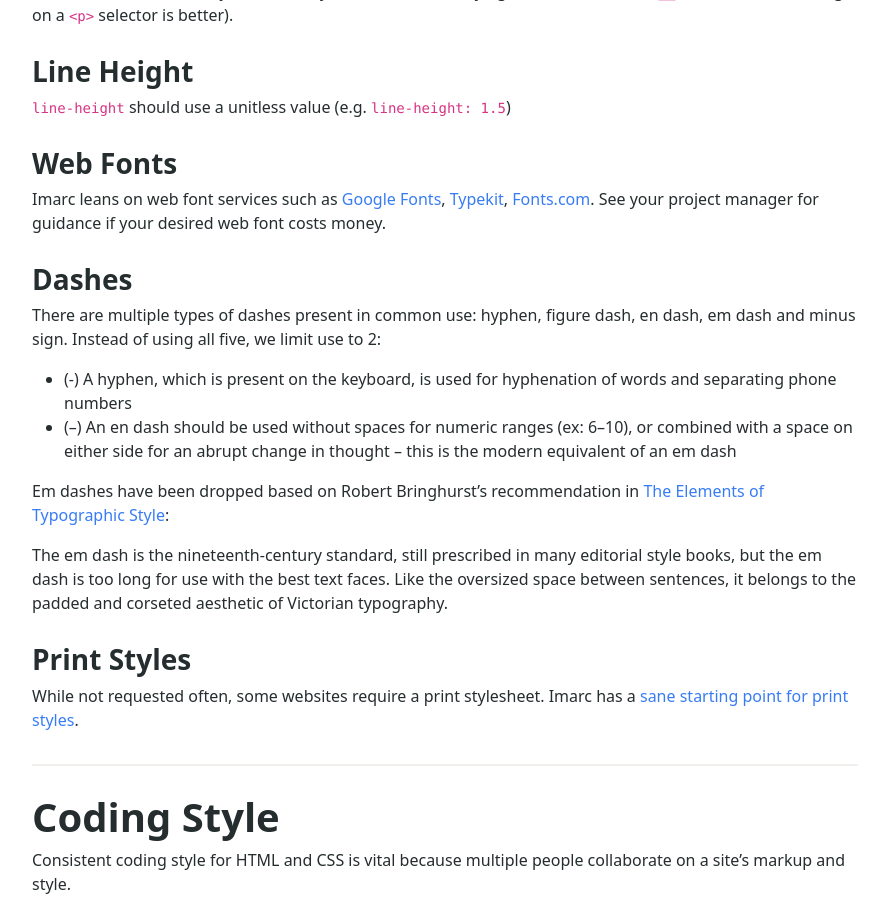
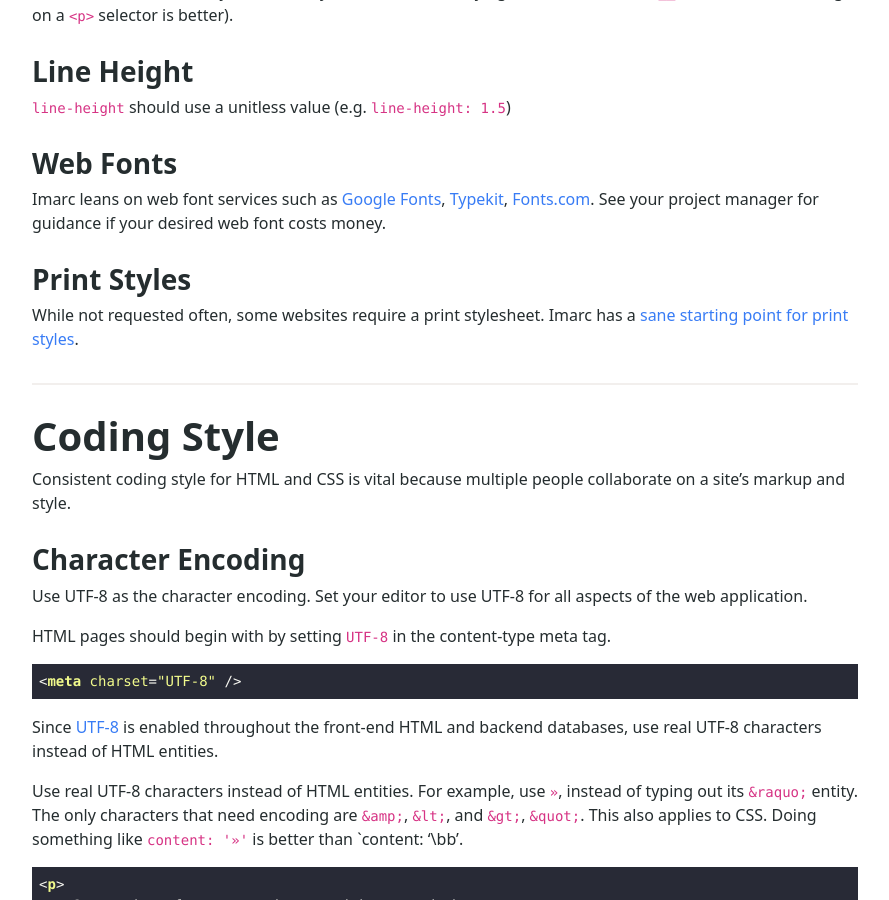
Before and after one commit to imarc/handbook, a Jekyll site: the page built from frontend.markdown, in a window 1280 px wide and 900 px high, scrolled down 3523 px. Shown: the whole window, without its empty margins (8-897 px from the left). Built offline with Jekyll 4.4.1, drawn with Linux system fonts in a browser that asks for light colours; nearby versions of some CDN libraries.

Commit message:
Remove typographic dashes content

```diff
--- a/frontend.markdown
+++ b/frontend.markdown
@@ -114,22 +114,6 @@ Try not to set `font-size` on selectors that should be rendered at the project
 ### Web Fonts
 
 Imarc leans on web font services such as [Google Fonts](https://fonts.google.com), [Typekit](http://www.typekit.com), [Fonts.com](http://www.fonts.com/). See your project manager for guidance if your desired web font costs money.
-
-### Dashes
-
-There are multiple types of dashes present in common use: hyphen, figure dash,
-en dash, em dash and minus sign. Instead of using all five, we limit use to 2:
-
-* (-) A hyphen, which is present on the keyboard, is used for hyphenation of words and separating phone numbers
-* (–) An en dash should be used without spaces for numeric ranges (ex: 6–10), or combined with a space on either side for an abrupt change in thought – this is the modern equivalent of an em dash
-
-Em dashes have been dropped based on Robert Bringhurst’s recommendation in
-[The Elements of Typographic Style](http://www.amazon.com/Elements-Typographic-Style-Robert-Bringhurst/dp/0881791326):
-
-  The em dash is the nineteenth-century standard, still prescribed in many
-  editorial style books, but the em dash is too long for use with the best
-  text faces. Like the oversized space between sentences, it belongs to the
-  padded and corseted aesthetic of Victorian typography.
 
 ### Print Styles
 
```
